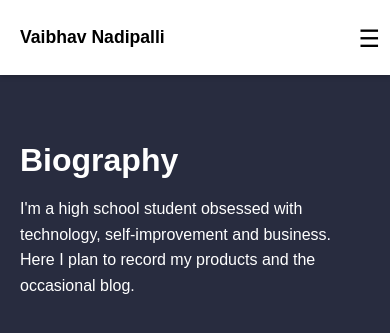
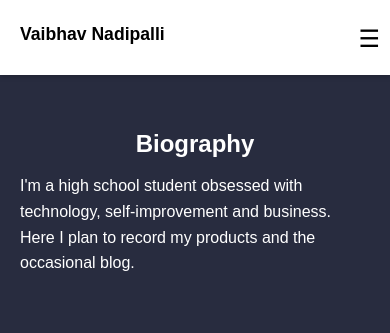
Before and after one commit to Vaibhav-Nadipalli/vaibhav-nadipalli.github.io, a Jekyll site: the page built from index.markdown, in a window 390 px wide. Shown: the top 333 px of the page. Built offline with Jekyll 4.4.1, drawn with Linux system fonts in a browser that asks for light colours.

Commit message:
Update styles.css

```diff
--- a/assets/css/styles.css
+++ b/assets/css/styles.css
@@ -94,9 +94,12 @@
     padding: 20px;
     background-color: #282c3f; /* Dark navy background */
     color: #fff;
+    display: flex; /* Use flexbox for layout */
+    justify-content: flex-end; /* Align content to the right */
 }
 
 section {
+    width: 100%; /* Full width */
     padding: 20px 0;
     margin: 20px 0;
 }
@@ -105,6 +108,7 @@
     font-size: 2em;
     margin-bottom: 10px;
     color: #fff; /* White text */
+    align-self: flex-start; /* Align headings to the left */
 }
 
 /* Media query for mobile */
@@ -147,5 +151,15 @@
 
     main {
         margin-top: 75px; /* Adjust main content margin to accommodate fixed header on mobile */
+        justify-content: flex-start; /* Align content to the left on mobile */
+    }
+
+    section {
+        padding: 10px 0; /* Adjusted padding for sections on mobile */
+    }
+
+    h2, h3 {
+        font-size: 1.5em; /* Adjusted font size for headings on mobile */
+        text-align: center; /* Center align headings on mobile */
     }
 }
```
